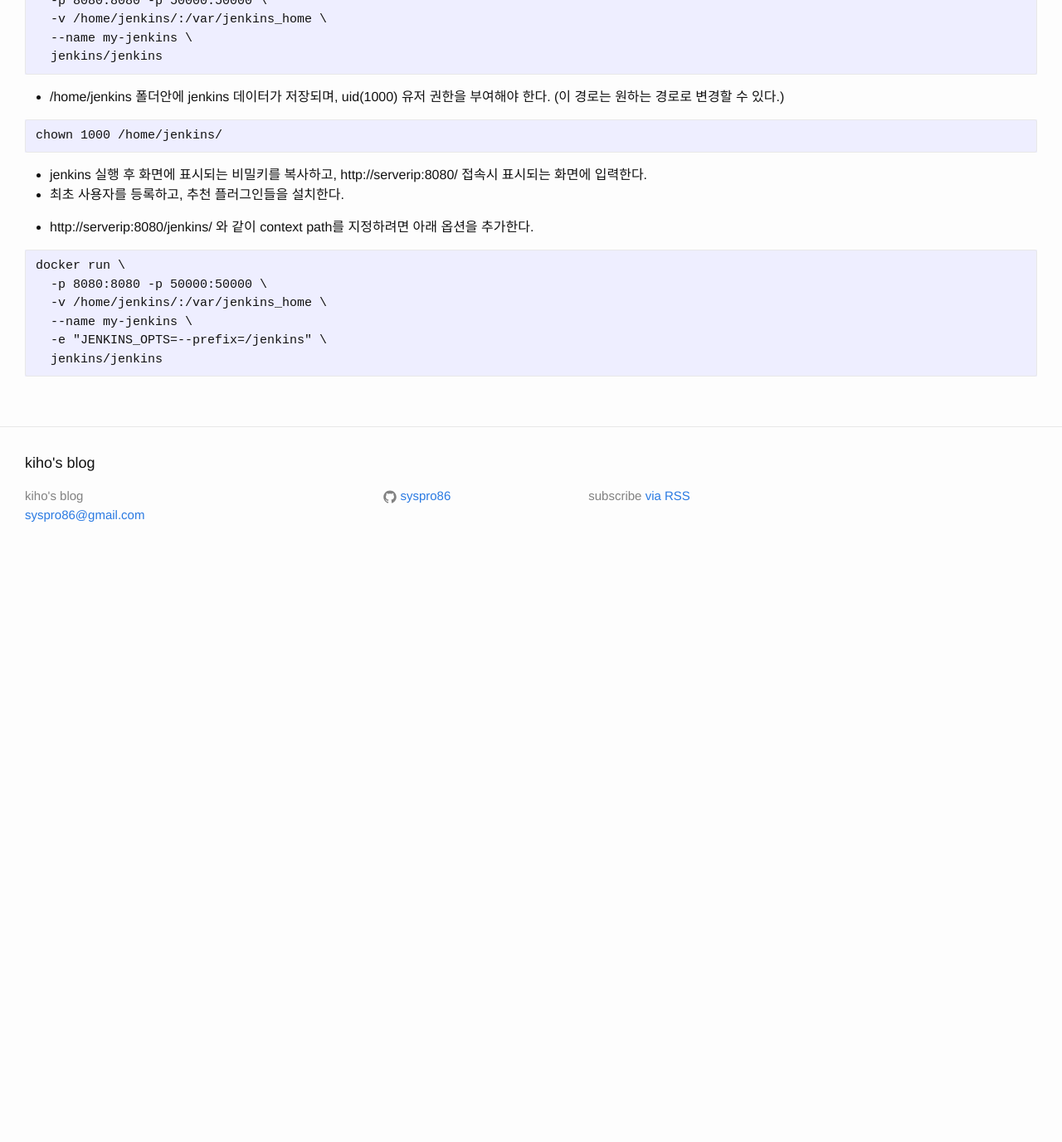
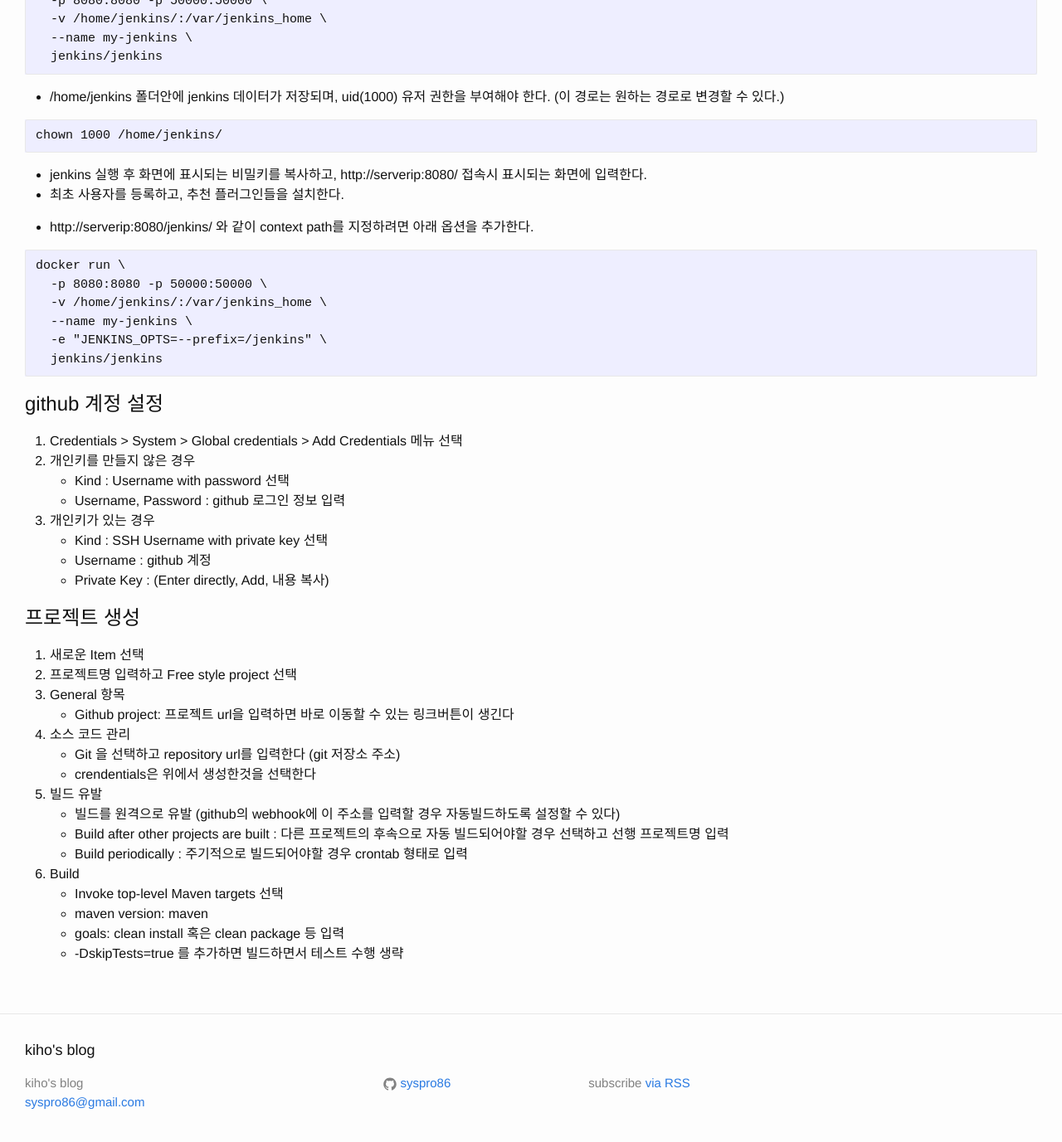
Before and after one commit to syspro86/syspro86.github.io, a Jekyll site: the page built from _posts/2019-05-14-docker-jenkins-maven.md, in a window 1280 px wide and 1400 px high, scrolled down 331 px. Shown: the top 1377 px of the window at 83% size. Built offline with Jekyll 4.4.1, drawn with Linux system fonts in a browser that asks for light colours; comment, search, counter and statistics services are not loaded; before the commit the page ends 1023 px from its top, so only the background shows below that.

Commit message:
Update 2019-05-14-docker-jenkins-maven.md

````diff
--- a/_posts/2019-05-14-docker-jenkins-maven.md
+++ b/_posts/2019-05-14-docker-jenkins-maven.md
@@ -36,3 +36,33 @@
   -e "JENKINS_OPTS=--prefix=/jenkins" \
   jenkins/jenkins
 ```
+
+# github 계정 설정
+
+1. Credentials > System > Global credentials > Add Credentials 메뉴 선택
+2. 개인키를 만들지 않은 경우
+* Kind : Username with password 선택
+* Username, Password : github 로그인 정보 입력
+3. 개인키가 있는 경우
+* Kind : SSH Username with private key 선택
+* Username : github 계정
+* Private Key : (Enter directly, Add, 내용 복사)
+
+# 프로젝트 생성
+
+1. 새로운 Item 선택
+2. 프로젝트명 입력하고 Free style project 선택
+3. General 항목
+* Github project: 프로젝트 url을 입력하면 바로 이동할 수 있는 링크버튼이 생긴다
+4. 소스 코드 관리
+* Git 을 선택하고 repository url를 입력한다 (git 저장소 주소)
+* crendentials은 위에서 생성한것을 선택한다
+5. 빌드 유발
+* 빌드를 원격으로 유발 (github의 webhook에 이 주소를 입력할 경우 자동빌드하도록 설정할 수 있다)
+* Build after other projects are built : 다른 프로젝트의 후속으로 자동 빌드되어야할 경우 선택하고 선행 프로젝트명 입력
+* Build periodically : 주기적으로 빌드되어야할 경우 crontab 형태로 입력
+6. Build
+* Invoke top-level Maven targets 선택
+* maven version: maven
+* goals: clean install 혹은 clean package 등 입력
+   * -DskipTests=true 를 추가하면 빌드하면서 테스트 수행 생략
````
